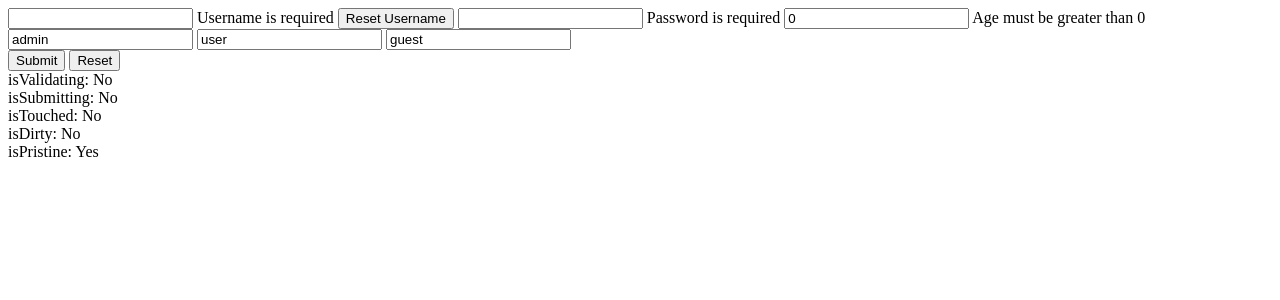
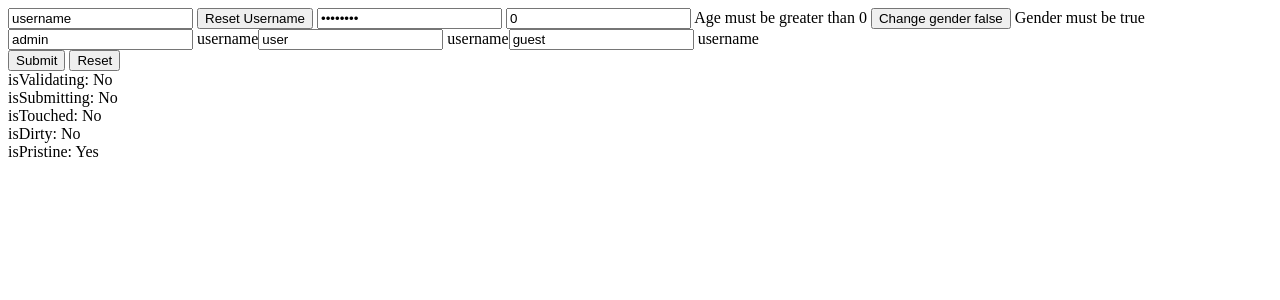
Before and after one commit to nickt26/svelte-headless-form, a SvelteKit app in the folder app/: page / in a window 1280 px wide. Both pictures are taken after a click on the button "Submit". Shown: the top 300 px of the page. Built offline with nearby package versions, Linux system fonts and the light colour scheme.

Commit message:
Update handleChange functionality to remove side-effects based on value binding and slight changes to useFieldArray parseFn typing

```diff
--- a/app/src/routes/+page.svelte
+++ b/app/src/routes/+page.svelte
@@ -1,6 +1,7 @@
 <script lang="ts">
 	import { createForm } from '../../../src/core/createForm';
 	import { register } from '../../../src/core/register';
+	import type { PartialErrorFields } from '../../../src/types/Form';
 	import FieldArray from '../components/FieldArray.svelte';
 
 	const delay = <T>(fn: () => T): Promise<T> =>
@@ -11,8 +12,8 @@
 		);
 
 	const initialValues = {
-		username: '',
-		password: '',
+		username: 'username',
+		password: 'password',
 		nested: {
 			age: 0,
 			gender: false
@@ -31,31 +32,46 @@
 		resetForm,
 		resetField,
 		control,
-		validators
+		validators,
+		field
 	} = createForm({
+		validateMode: 'onChange',
 		initialValues,
-		initialValidators: {
-			username: (value) => (value.length > 0 ? false : 'Username is required'),
-			password: (value) => (value.length > 0 ? false : 'Password is required')
-		},
+		// initialValidators: {
+		// 	username: (value, values) => {
+		// 		console.log(typeof value);
+		// 		console.log(values);
+
+		// 		return value.length > 0 ? false : 'Username is required';
+		// 	},
+		// 	password: (value) => (value.length > 0 ? false : 'Password is required')
+		// },
 		initialDeps: {
 			username: ['nested']
+		},
+		validationResolver: (values) => {
+			const errors: PartialErrorFields<typeof initialValues> = {};
+
+			if (values.username.length === 0) errors.username = 'Username is required';
+
+			if (values.password.length === 0) errors.password = 'Password is required';
+			console.log(values, errors);
+
+			if (values.nested.age <= 0 || values.nested.age === null)
+				errors.nested === undefined
+					? (errors.nested = { age: 'Age must be greater than 0' })
+					: (errors.nested.age = 'Age must be greater than 0');
+
+			if (values.nested.gender === false)
+				errors.nested === undefined
+					? (errors.nested = { gender: 'Gender must be true' })
+					: (errors.nested.gender = 'Gender must be true');
+			console.log(values, errors);
+			return errors;
 		}
-		// validationResolver: (values) => {
-		// 	const errors: any = {};
-
-		// 	if (values.username.length === 0) {
-		// 		errors.username = 'Username is required';
-		// 	}
-
-		// 	if (values.password.length === 0) {
-		// 		errors.password = 'Password is required';
-		// 	}
-		// 	return errors;
-		// }
 	});
-	$validators.nested.age = (value) =>
-		value <= 0 || value === null ? 'Age must be greater than 0' : false;
+	// $validators.nested.age = (value) =>
+	// 	value <= 0 || value === null ? 'Age must be greater than 0' : false;
 	// setTimeout(() => {
 	// 	console.log('runs this');
 
@@ -63,6 +79,7 @@
 	// 		value.length >= 3 ? false : 'Username must be at least 3 characters';
 	// 	$values.username = '123455';
 	// }, 2000);
+	const parseAge = (value: string) => (isNaN(parseInt(value)) ? null : parseInt(value));
 </script>
 
 <form
@@ -71,7 +88,12 @@
 		(errors) => console.log(errors)
 	)}
 >
-	<input type="text" use:register={{ control, name: 'username' }} />
+	<input
+		type="text"
+		placeholder="Username..."
+		value={$values.username}
+		use:register={{ control, name: 'username' }}
+	/>
 	{#if $errors.username}
 		<span>
 			{$errors.username}
@@ -79,7 +101,7 @@
 	{/if}
 	<button type="button" on:click={() => resetField('username')}>Reset Username</button>
 
-	<input type="number" use:register={{ name: 'password', control }} />
+	<input type="password" placeholder="Password..." use:register={{ name: 'password', control }} />
 	{#if $errors.password}
 		<span>
 			{$errors.password}
@@ -91,12 +113,26 @@
 		use:register={{
 			name: 'nested.age',
 			control,
-			parseFn: (value) => (isNaN(parseInt(value)) ? null : parseInt(value))
+			parseFn: parseAge
 		}}
 	/>
 	{#if $errors.nested.age}
 		<span>
 			{$errors.nested.age}
+		</span>
+	{/if}
+
+	<button
+		on:click={() => {
+			field.handleChange('nested.gender', !$values.nested.gender);
+		}}
+		on:blur={() => field.handleBlur('nested.gender')}
+		on:focus={() => field.handleFocus('nested.gender')}
+		type="button">Change gender {$values.nested.gender}</button
+	>
+	{#if $errors.nested.gender}
+		<span>
+			{$errors.nested.gender}
 		</span>
 	{/if}
 
--- a/package.json
+++ b/package.json
@@ -43,7 +43,7 @@
 		"prettier": "^2.8.4",
 		"prettier-plugin-svelte": "^2.9.0",
 		"svelte": "^3.55.1",
-		"svelte-check": "^3.0.4",
+		"svelte-check": "^3.2.0",
 		"tslib": "^2.5.0",
 		"typescript": "^4.9.5",
 		"vite": "^4.2.1",
--- a/src/core/createForm.ts
+++ b/src/core/createForm.ts
@@ -293,8 +293,10 @@ export const createForm = <T extends object>(formOptions: FormOptions<T>): Form<
 	const updateOnChange = (name: string, value: unknown, parseFn?: <T>(val: unknown) => T) => {
 		const values = get(values_store);
 		const val = getInternal<number>(name, values);
-		// use of != is intentional here to check here since svelte can autoParse inputs based on type and we don't want this failing on inputs with bind:value
-		if (val !== undefined && val != value)
+		// Use of != will have side effects caused by svelte auto parsing the input value, if the bind:value is placed before then the value will be sent as the parsed value to the validator, if the bind:value is placed after then the value of e.target.event will be sent to the validator and the value of field will be autoparsed after the validator is run
+		// Use of !== will remove any side effects caused by svelte auto parsing the input value, regardless of the order in which the bind:value is places
+		// Using !== here to remove any side effects and to make the behaviour consistent, if the user wants to use the parsed value then making the user parse the value manually is the more preferred option. Open to ideas on this.
+		if (val !== undefined && val !== value)
 			values_store.update((x) => setImpure(name, parseFn !== undefined ? parseFn(value) : value, x));
 
 		dirty_store.update((x) => setImpure(name, true, x));
--- a/src/core/register.ts
+++ b/src/core/register.ts
@@ -3,8 +3,11 @@ import { FormControl } from '../types/Form';
 
 export function register<T extends object>(
 	node: HTMLInputElement,
-	{ name, control, parseFn }: { name: string; control: FormControl<T>; parseFn?: <V>(value: any) => V }
+	{ name, control, parseFn }: { name: string; control: FormControl<T>; parseFn?: (val: any) => any }
 ) {
+	const valuesUnsubscribe = control.values.subscribe(
+		(values) => (node.value = parseFn ? parseFn(getInternal(name, values)!) : getInternal(name, values)!)
+	);
 	const fieldFns = control.field;
 
 	const handleChange = ({ target: { value } }: any) => fieldFns.handleChange(name, parseFn ? parseFn(value) : value);
@@ -14,9 +17,6 @@ export function register<T extends object>(
 	node.addEventListener('input', handleChange);
 	node.addEventListener('blur', handleBlur);
 	node.addEventListener('focus', handleFocus);
-	const valuesUnsubscribe = control.values.subscribe(
-		(values) => (node.value = parseFn ? parseFn(getInternal(name, values)!) : getInternal(name, values)!)
-	);
 
 	return {
 		destroy() {
```
Also changed, not shown: 1 other file (tests, documents, lock files or other folders).
